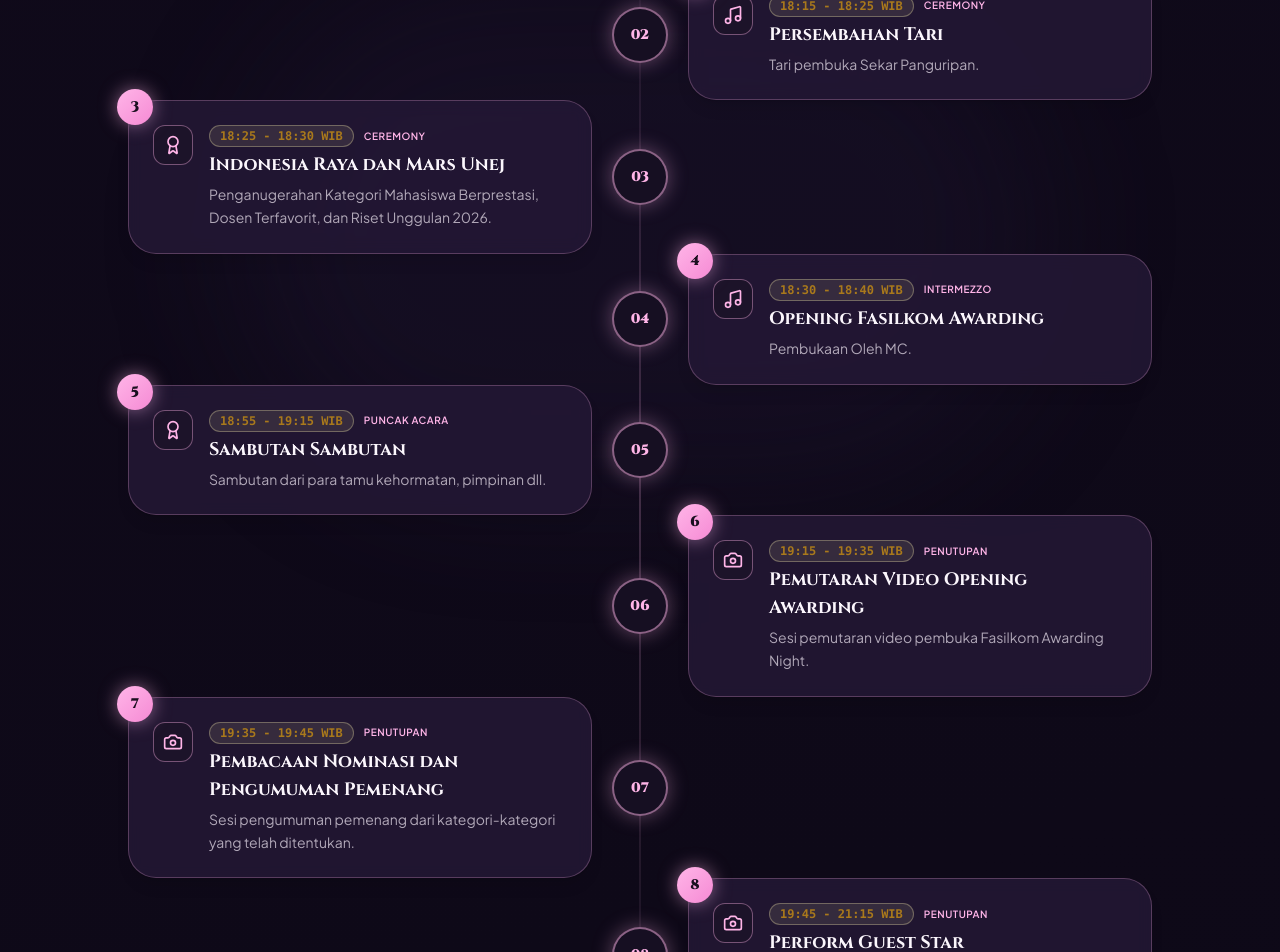
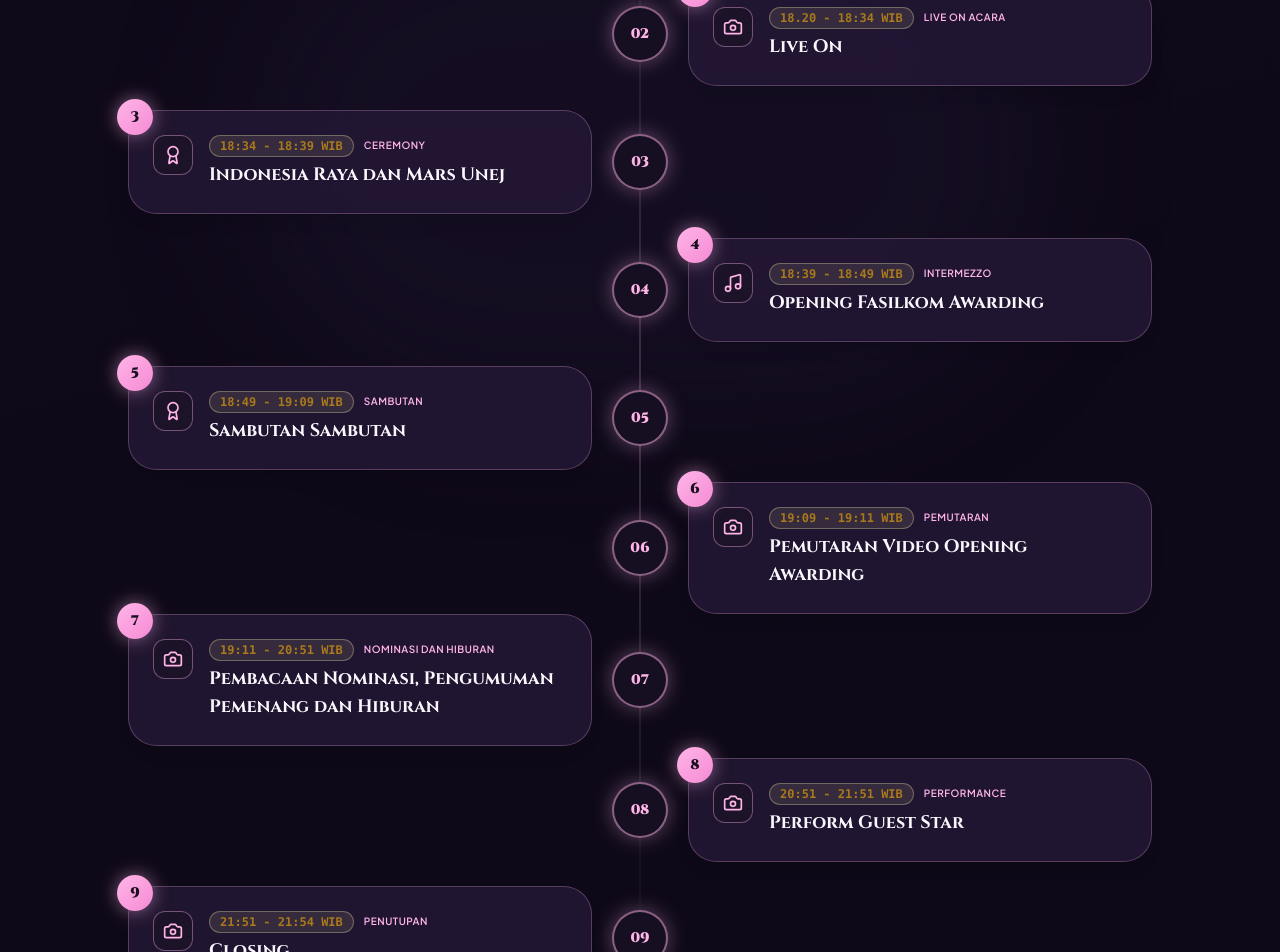
Before and after one commit to felixcvn/web-regist-awarding, a Next.js app: page / in a window 1280 px wide. Shown: the part 2600-3552 px from the top of the page. Built offline with nearby package versions, Linux system fonts and the light colour scheme; no server answers; the database is empty.

Commit message:
feat: update event rundown times and remove unused descriptions in EventDetails component

```diff
--- a/src/components/EventDetails.tsx
+++ b/src/components/EventDetails.tsx
@@ -10,64 +10,56 @@ export default function EventDetails() {
 
   const rundownItems = [
     {
-      time: '17:45 - 18:15 WIB',
+      time: '17:45 - 18:20 WIB',
       title: 'Open Gate',
       icon: Camera,
       tag: 'Opening Phase',
     },
     {
-      time: '18:15 - 18:25 WIB',
-      title: 'Persembahan Tari ',
-      desc: 'Tari pembuka Sekar Panguripan.',
-      icon: Music,
-      tag: 'Ceremony',
+      time: '18.20 - 18:34 WIB',
+      title: 'Live On',
+      icon: Camera,
+      tag: 'Live On Acara',
     },
     {
-      time: '18:25 - 18:30 WIB',
+      time: '18:34 - 18:39 WIB',
       title: 'Indonesia Raya dan Mars Unej',
-      desc: 'Penganugerahan Kategori Mahasiswa Berprestasi, Dosen Terfavorit, dan Riset Unggulan 2026.',
       icon: Award,
       tag: 'Ceremony',
     },
     {
-      time: '18:30 - 18:40 WIB',
+      time: '18:39 - 18:49 WIB',
       title: 'Opening Fasilkom Awarding',
-      desc: 'Pembukaan Oleh MC.',
       icon: Music,
       tag: 'Intermezzo',
     },
     {
-      time: '18:55 - 19:15 WIB',
+      time: '18:49 - 19:09 WIB',
       title: 'Sambutan Sambutan',
-      desc: 'Sambutan dari para tamu kehormatan, pimpinan dll.',
       icon: Award,
-      tag: 'Puncak Acara',
+      tag: 'Sambutan',
     },
     {
-      time: '19:15 - 19:35 WIB',
+      time: '19:09 - 19:11 WIB',
       title: 'Pemutaran Video Opening Awarding',
-      desc: 'Sesi pemutaran video pembuka Fasilkom Awarding Night.',
       icon: Camera,
-      tag: 'Penutupan',
+      tag: 'Pemutaran',
     },
     {
-      time: '19:35 - 19:45 WIB',
-      title: 'Pembacaan Nominasi dan Pengumuman Pemenang',
-      desc: 'Sesi pengumuman pemenang dari kategori-kategori yang telah ditentukan.',
+      time: '19:11 - 20:51 WIB',
+      title: 'Pembacaan Nominasi, Pengumuman Pemenang dan Hiburan',
       icon: Camera,
-      tag: 'Penutupan',
+      tag: 'Nominasi dan Hiburan',
     },
     {
-      time: '19:45 - 21:15 WIB',
+      time: '20:51 - 21:51 WIB',
       title: 'Perform Guest Star',
-      desc: 'Penampilan dari bintang tamu spesial yang menghibur seluruh audiens.',
       icon: Camera,
-      tag: 'Penutupan',
+      tag: 'Performance',
     },
     {
-      time: '21:15 - 21:45 WIB',
+      time: '21:51 - 21:54 WIB',
       title: 'Closing',
-      desc: 'Sesi penutupan acara dan ucapan terima kasih.',
       icon: Camera,
       tag: 'Penutupan',
     },
@@ -256,9 +248,6 @@ export default function EventDetails() {
                               <h4 className="font-cinzel text-base sm:text-lg font-bold text-ivory group-hover:text-bloom-pink transition-colors">
                                 {item.title}
                               </h4>
-                              <p className="text-xs sm:text-sm text-ink/70 mt-1 leading-relaxed">
-                                {item.desc}
-                              </p>
                             </div>
                           </div>
                         </div>
```
